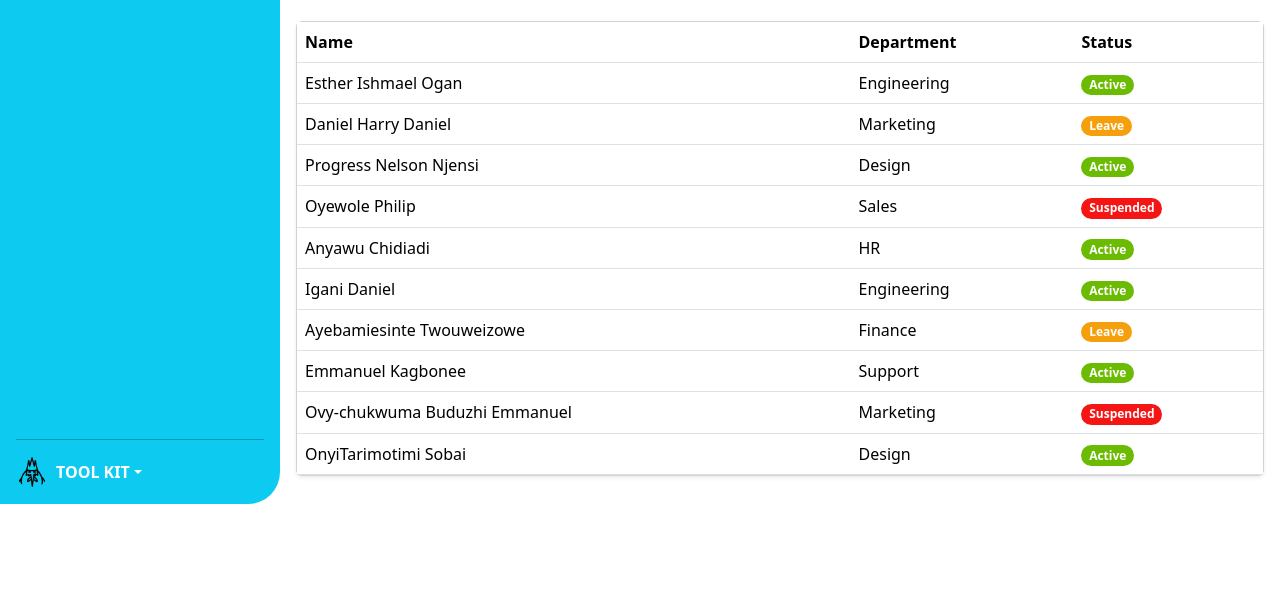
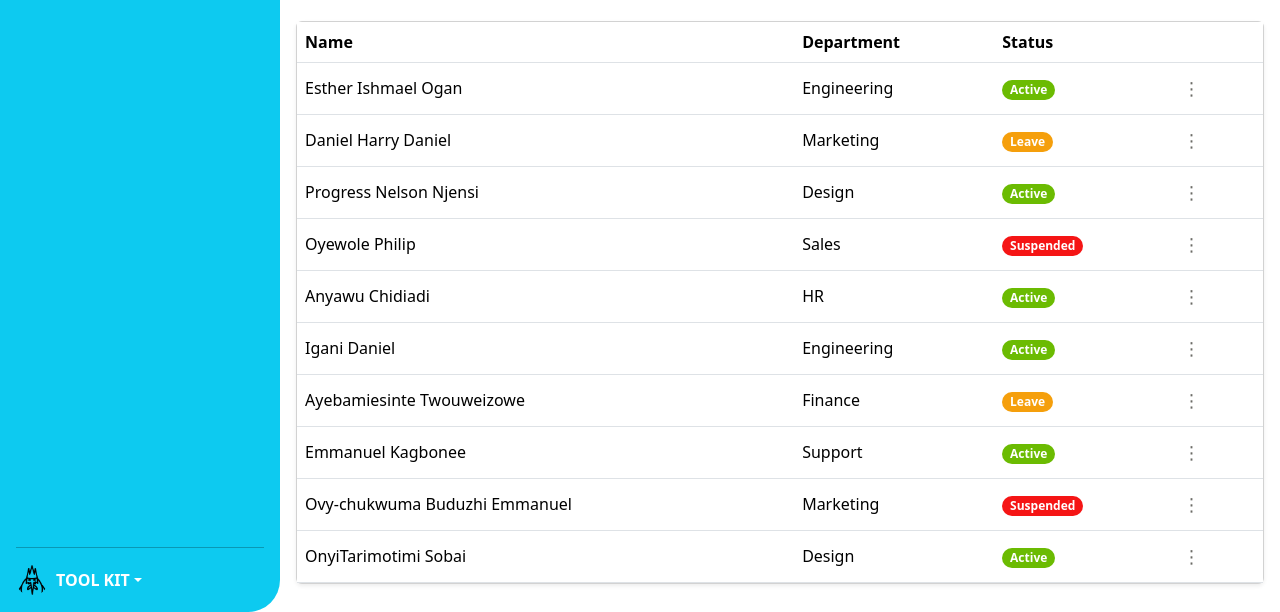
Before and after one commit to michaelljohn/ChambersDASHBOARD, a plain HTML site: page assets/pages/dashboard.html in a window 1280 px wide. Shown: the part 330-942 px from the top of the page. Before the commit the page ends 834 px from the top, so only its background shows below. Drawn offline with Linux system fonts and the light colour scheme.

Commit message:
completed

```diff
--- a/assets/pages/dashboard.html
+++ b/assets/pages/dashboard.html
@@ -139,7 +139,7 @@
                                         <th>Name</th>
                                         <th>Department</th>
                                         <th>Status</th>
-
+                                        <th></th>
                                     </tr>
                                 </thead>
                                 <tbody>
@@ -147,51 +147,62 @@
                                         <td>Esther Ishmael Ogan</td>
                                         <td>Engineering</td>
                                         <td><span class="badge rounded-pill badge-active">Active</span></td>
+                                        <td><button class="icon-btn" aria-label="More actions">&#8942;</button></td>
                                     </tr>
                                     <tr>
                                         <td>Daniel Harry Daniel</td>
                                         <td>Marketing</td>
                                         <td><span class="badge rounded-pill badge-leave">Leave</span></td>
+                                        <td><button class="icon-btn" aria-label="More actions">&#8942;</button></td>
+                                    </tr>
                                     </tr>
                                     <tr>
                                         <td>Progress Nelson Njensi</td>
                                         <td>Design</td>
                                         <td><span class="badge rounded-pill badge-active">Active</span></td>
+                                        <td><button class="icon-btn" aria-label="More actions">&#8942;</button></td>
                                     </tr>
                                     <tr>
                                         <td>Oyewole Philip</td>
                                         <td>Sales</td>
                                         <td><span class="badge rounded-pill badge-suspended">Suspended</span></td>
+                                        <td><button class="icon-btn" aria-label="More actions">&#8942;</button></td>
                                     </tr>
                                     <tr>
                                         <td>Anyawu Chidiadi</td>
                                         <td>HR</td>
                                         <td><span class="badge rounded-pill badge-active">Active</span></td>
+                                        <td><button class="icon-btn" aria-label="More actions">&#8942;</button></td>
                                     </tr>
                                     <tr>
                                         <td>Igani Daniel</td>
                                         <td>Engineering</td>
                                         <td><span class="badge rounded-pill badge-active">Active</span></td>
+                                        <td><button class="icon-btn" aria-label="More actions">&#8942;</button></td>
                                     </tr>
                                     <tr>
                                         <td>Ayebamiesinte Twouweizowe</td>
                                         <td>Finance</td>
                                         <td><span class="badge rounded-pill badge-leave">Leave</span></td>
+                                        <td><button class="icon-btn" aria-label="More actions">&#8942;</button></td>
                                     </tr>
                                     <tr>
                                         <td>Emmanuel Kagbonee</td>
                                         <td>Support</td>
                                         <td><span class="badge rounded-pill badge-active">Active</span></td>
+                                        <td><button class="icon-btn" aria-label="More actions">&#8942;</button></td>
                                     </tr>
                                     <tr>
                                         <td>Ovy-chukwuma Buduzhi Emmanuel</td>
                                         <td>Marketing</td>
                                         <td><span class="badge rounded-pill badge-suspended">Suspended</span></td>
+                                        <td><button class="icon-btn" aria-label="More actions">&#8942;</button></td>
                                     </tr>
                                     <tr>
                                         <td>OnyiTarimotimi Sobai</td>
                                         <td>Design</td>
                                         <td><span class="badge rounded-pill badge-active">Active</span></td>
+                                        <td><button class="icon-btn" aria-label="More actions">&#8942;</button></td>
                                     </tr>
                                 </tbody>
                             </table>
--- a/assets/styles/styles.css
+++ b/assets/styles/styles.css
@@ -64,3 +64,18 @@
   background-color: #f51515;
   color: #791f1f;
 }
+
+
+.icon-btn {
+  background: none;
+  border: none;
+  color: #6b6b66;
+  font-size: 18px;
+  letter-spacing: 2px;
+  padding: 4px 10px;
+  border-radius: 6px;
+}
+
+.icon-btn:hover {
+  background-color: #f1f0ec;
+}
```
